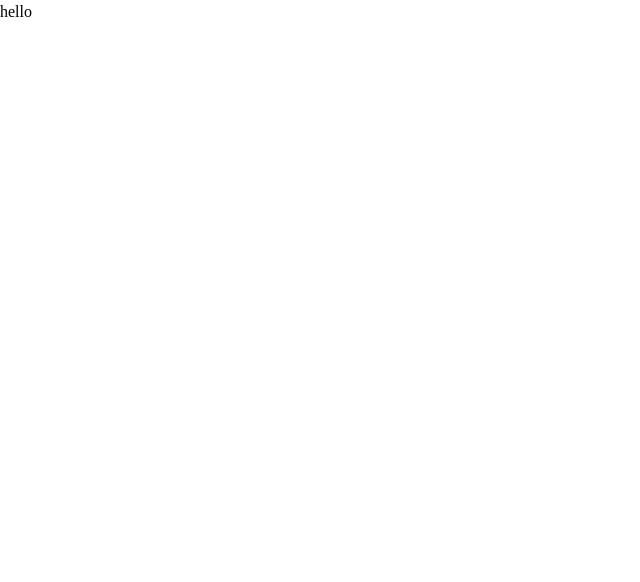
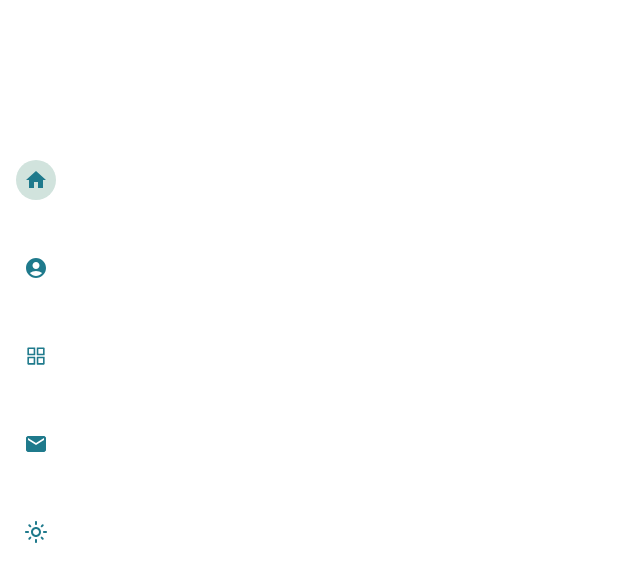
Before and after one commit to joshuanelsondev/portfolio, a React (Vite) app: page / in a window 1280 px wide. Shown: the top 582 px of the page, without its empty margins (0-640 px from the left). Built offline with nearby package versions, Linux system fonts and the light colour scheme.

Commit message:
Add nav sidebar and get initial setup for light/dark themes

```diff
--- a/src/App.jsx
+++ b/src/App.jsx
@@ -32,7 +32,6 @@ function App() {
   }
   return (
     <main className="h-full w-full dark:bg-gradient-to-b from-dark via-primary dark:to-dark">
-      <div>
       <Router>
         {!errorPage && <Nav handleThemeChange={handleThemeChange} />}
         <Routes>
@@ -52,8 +51,6 @@ function App() {
           />
         </Routes>
       </Router>
-      </div>
-      hello
     </main>
   );
 }
--- a/src/Components/Nav.jsx
+++ b/src/Components/Nav.jsx
@@ -1,11 +1,119 @@
 // Nav.jsx
 
 import PropTypes from "prop-types";
+import { useState } from "react";
+import { useNavigate, useLocation } from "react-router-dom";
+import {
+  MdAccountCircle,
+  MdHome,
+  MdEmail,
+  MdOutlineDarkMode,
+  MdOutlineLightMode,
+} from "react-icons/md";
+import {
+  AiOutlineAppstore,
+  AiOutlineAppstoreAdd,
+  AiOutlineMenu,
+} from "react-icons/ai";
 
 export default function Nav({ handleThemeChange }) {
+  const [showNav, setShowNav] = useState(false);
+  const navigate = useNavigate();
+  const location = useLocation();
 
+  const toggleNav = () => {
+    setShowNav(!showNav);
+  };
 
- return <div></div>
+  const navAndToggle = (url) => {
+    navigate(url);
+    toggleNav();
+  };
+
+  const currentPage = (path) => {
+    return location.pathname === path;
+  };
+
+  return (
+    <div>
+      <div className="hidden lg:flex flex-col fixed top-[20%] gap-12 ml-1 sm:ml-4">
+        <div className="flex items-center lg:gap-4 md:gap-1">
+          <MdHome
+            onClick={() => navigate("/")}
+            className={`peer text-primary hover:bg-secondary dark:text-blue dark:hover:bg-dark rounded-full p-2 cursor-pointer ${
+              currentPage("/") && "bg-secondary"
+            } dark:${currentPage("/") && "bg-dark"}`}
+            size={40}
+          />
+          <p
+            className="invisible text-primary dark:text-blue font-semibold peer-hover:visible"
+            onClick={() => toggleNav()}
+          >
+            Home
+          </p>
+        </div>
+        <div className="flex items-center lg:gap-4 md:gap-1">
+          <MdAccountCircle
+            onClick={() => navigate("/about")}
+            className={`peer text-primary dark:text-blue hover:bg-secondary dark:hover:bg-dark rounded-full p-2 cursor-pointer ${
+              currentPage("/about") && "bg-secondary"
+            }  dark:${currentPage("/about") && "bg-dark"}`}
+            size={40}
+          />
+          <p className="invisible text-primary dark:text-blue font-semibold peer-hover:visible">
+            About
+          </p>
+        </div>
+        <div className="flex items-center lg:gap-4 md:gap-1">
+          <AiOutlineAppstore
+            onClick={() => navigate("/projects")}
+            className={`peer text-primary dark:text-blue hover:bg-secondary dark:hover:bg-dark p-[8px] rounded-full cursor-pointer ${
+              currentPage("/projects") && "bg-secondary"
+            }  dark:${currentPage("/projects") && "bg-dark"}`}
+            size={40}
+          />
+          <p className="invisible text-primary dark:text-blue font-semibold peer-hover:visible">
+            Portfolio
+          </p>
+        </div>
+        <div className="flex items-center lg:gap-4 md:gap-1">
+          <MdEmail
+            onClick={() => navigate("/contact")}
+            className={`peer text-primary dark:text-blue hover:bg-secondary dark:hover:bg-dark rounded-full p-2 cursor-pointer ${
+              currentPage("/contact") && "bg-secondary"
+            }  dark:${currentPage("/contact") && "bg-dark"}`}
+            size={40}
+          />
+          <p className="invisible text-primary dark:text-blue font-semibold peer-hover:visible">
+            Contact
+          </p>
+        </div>
+
+        <div className="relative">
+          <div className="absolute invisible dark:visible flex items-center lg:gap-4 md:gap-1">
+            <MdOutlineDarkMode
+              onClick={() => handleThemeChange('dark')}
+              className="peer text-blue hover:bg-dark rounded-full p-2 cursor-pointer"
+              size={40}
+            />
+            <p className="invisible text-blue font-semibold peer-hover:visible">
+              Dark
+            </p>
+          </div>
+          <div className="absolute dark:invisible flex items-center lg:gap-4 md:gap-1">
+            <MdOutlineLightMode
+              onClick={() => handleThemeChange('light')}
+              className="peer text-primary hover:bg-secondary rounded-full p-2 cursor-pointer"
+              size={40}
+            />
+            <p className="invisible text-primary font-semibold peer-hover:visible">
+              Light
+            </p>
+          </div>
+        </div>
+      </div>
+    </div>
+  );
 }
 
 Nav.propTypes = {
--- a/src/Theme.jsx
+++ b/src/Theme.jsx
@@ -13,5 +13,9 @@ export const applyTheme = () => {
 };
 
 export const setTheme = (theme) => {
-  localStorage.theme = theme;
+  if (theme === 'light') {
+    localStorage.theme = 'dark';
+  } else {
+    localStorage.theme = 'light';
+  }
 };
```
Lines whose indentation alone changed are shown as unchanged.
